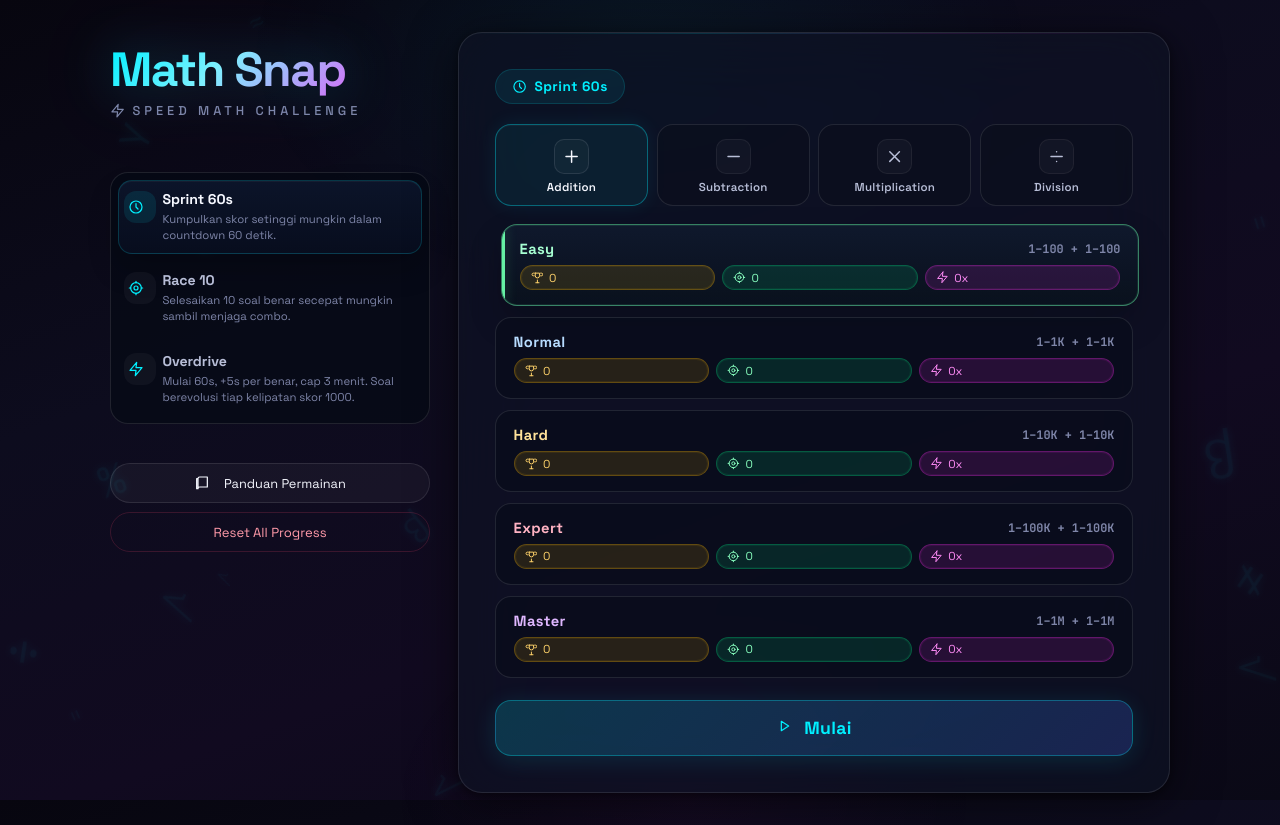
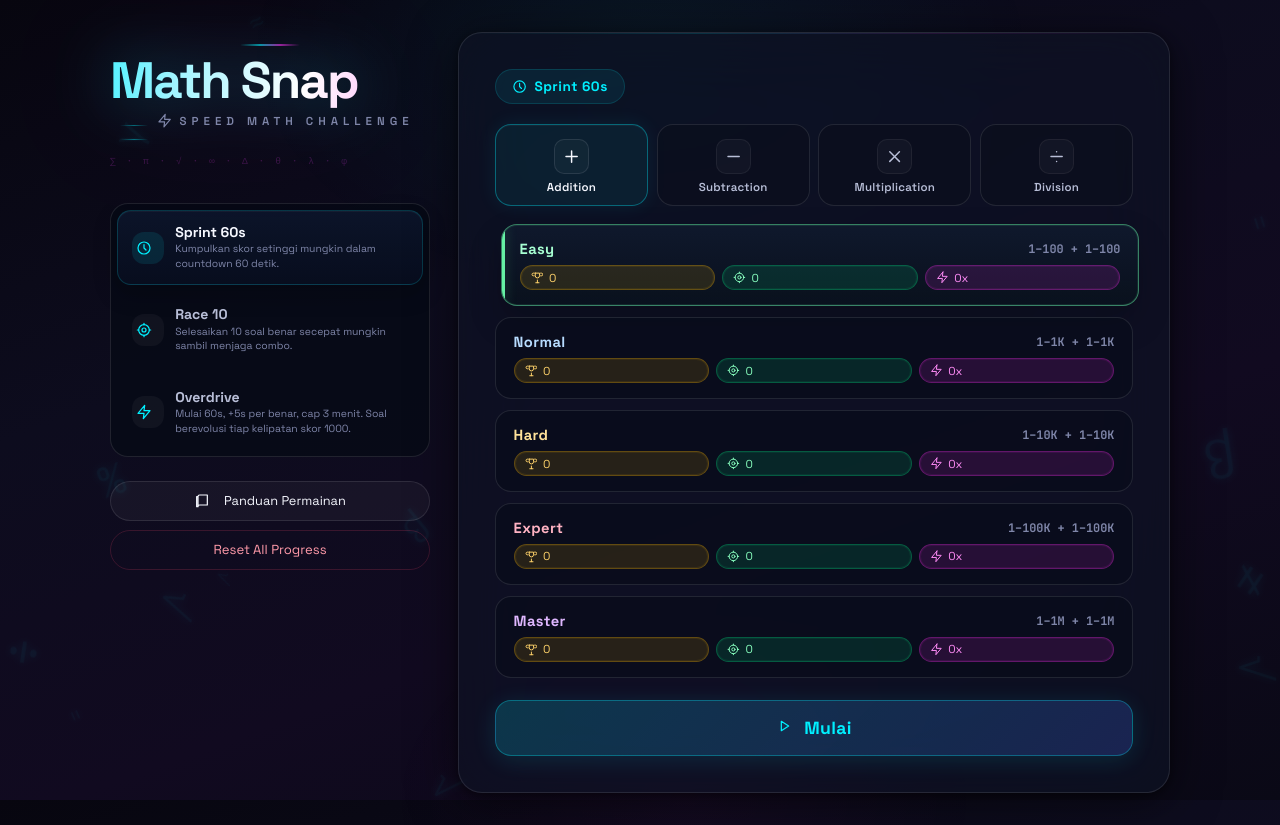
Before and after one commit to Darlayx0/Math-Snap, a website built with Vite: page index.html in a window 1280 px wide. Built offline with nearby package versions, Linux system fonts and the light colour scheme.

Commit message:
fix: fluid 3-col mode layout, icon centering, futuristic title redesign

```diff
--- a/src/main.js
+++ b/src/main.js
@@ -642,8 +642,10 @@ function renderMenu() {
         <div class="menu-panel-left">
           <div class="menu-left-top">
             <div class="header">
+              <div class="title-deco-line"></div>
               <h1>Math Snap</h1>
               <div class="subtitle">${renderLabelIcon('bolt', 'Speed Math Challenge')}</div>
+              <div class="title-formula">∑ · π · √ · ∞ · Δ · θ · λ · φ</div>
             </div>
           </div>
           <div class="menu-left-center">
--- a/src/style.css
+++ b/src/style.css
@@ -190,28 +190,73 @@ body::after {
 .header {
   text-align: center;
   padding: 0.75rem 0;
+  position: relative;
 }
 
 .header h1 {
-  font-size: 3rem;
+  font-size: 3.2rem;
   font-weight: 700;
   font-family: var(--font-display);
-  background: linear-gradient(135deg, var(--neon-cyan) 0%, #7df0ff 35%, var(--neon-magenta) 100%);
+  background: linear-gradient(100deg, var(--neon-cyan) 0%, #a0f4ff 22%, #ffffff 42%, #ffa8f8 62%, var(--neon-magenta) 82%, var(--neon-cyan) 100%);
+  background-size: 200% 100%;
   -webkit-background-clip: text;
   -webkit-text-fill-color: transparent;
   background-clip: text;
-  letter-spacing: -1.5px;
-  margin-bottom: 0.3rem;
-  filter: drop-shadow(0 0 25px rgba(0, 240, 255, 0.25)) drop-shadow(0 0 50px rgba(255, 44, 241, 0.12));
-  line-height: 1.1;
+  letter-spacing: -2px;
+  margin-bottom: 0.35rem;
+  filter: drop-shadow(0 0 30px rgba(0, 240, 255, 0.35)) drop-shadow(0 0 60px rgba(255, 44, 241, 0.18));
+  line-height: 1.05;
+  animation: titleShimmer 6s ease-in-out infinite;
+  position: relative;
+}
+
+@keyframes titleShimmer {
+  0%, 100% { background-position: 0% 50%; }
+  50% { background-position: 100% 50%; }
 }
 
 .header .subtitle {
-  font-size: 0.8rem;
+  font-size: 0.72rem;
   color: var(--text-dim);
-  font-weight: 500;
-  letter-spacing: 4px;
+  font-weight: 600;
+  letter-spacing: 5px;
   text-transform: uppercase;
+  position: relative;
+}
+
+.header .subtitle::before,
+.header .subtitle::after {
+  content: '';
+  display: inline-block;
+  width: 28px;
+  height: 1px;
+  background: linear-gradient(90deg, transparent, rgba(0, 240, 255, 0.4), transparent);
+  vertical-align: middle;
+  margin: 0 0.6rem;
+}
+
+.title-deco-line {
+  width: 60px;
+  height: 2px;
+  margin: 0 auto 0.5rem;
+  background: linear-gradient(90deg, transparent, var(--neon-cyan), var(--neon-magenta), transparent);
+  border-radius: 2px;
+  opacity: 0.6;
+}
+
+.title-formula {
+  margin-top: 0.55rem;
+  font-family: var(--font-mono);
+  font-size: 0.6rem;
+  letter-spacing: 2.5px;
+  color: rgba(0, 240, 255, 0.22);
+  text-transform: none;
+  animation: formulaGlow 4s ease-in-out infinite alternate;
+}
+
+@keyframes formulaGlow {
+  0% { color: rgba(0, 240, 255, 0.18); }
+  100% { color: rgba(255, 44, 241, 0.22); }
 }
 
 .page-header {
@@ -458,9 +503,9 @@ body::after {
 /* Mode Switch */
 .mode-switch {
   display: grid;
-  grid-template-columns: repeat(3, 1fr);
-  gap: 0.55rem;
-  padding: 0.45rem;
+  grid-template-columns: 1fr 1fr 1fr;
+  gap: 0.35rem;
+  padding: 0.35rem;
   background: rgba(6, 10, 22, 0.72);
   border: 1px solid var(--glass-border);
   border-radius: calc(var(--radius-md) + 2px);
@@ -468,67 +513,84 @@ body::after {
   overflow: hidden;
 }
 
-.mode-switch::-webkit-scrollbar {
-  display: none;
-}
-
 .mode-tab {
   appearance: none;
   border: 1px solid transparent;
   background: transparent;
   color: var(--text-muted);
-  border-radius: 14px;
-  padding: 0.6rem 0.3rem;
-  display: flex;
-  align-items: center;
-  gap: 0.4rem;
+  border-radius: 12px;
+  padding: 0.55rem 0.25rem;
+  display: flex;
+  flex-direction: column;
+  align-items: center;
   justify-content: center;
-  text-align: left;
+  gap: 0.3rem;
+  text-align: center;
   cursor: pointer;
   transition: all 0.25s ease;
   font-family: var(--font-display);
+  width: 100%;
+  min-width: 0;
+  overflow: hidden;
+}
+
+.mode-tab:hover {
+  background: rgba(255, 255, 255, 0.04);
+  color: var(--text-main);
 }
 
 .mode-tab.is-active {
   background: linear-gradient(180deg, rgba(12, 21, 43, 0.96), rgba(8, 14, 31, 0.92));
   border-color: rgba(0, 240, 255, 0.18);
   color: var(--text-main);
-  box-shadow: 0 14px 30px rgba(0, 0, 0, 0.22), inset 0 1px 0 rgba(255, 255, 255, 0.04);
+  box-shadow: 0 8px 24px rgba(0, 0, 0, 0.22), inset 0 1px 0 rgba(255, 255, 255, 0.04);
 }
 
 .mode-tab-icon {
-  display: inline-flex;
+  display: flex;
   align-items: center;
   justify-content: center;
-  width: 2rem;
-  height: 2rem;
-  border-radius: 12px;
+  width: 1.65rem;
+  height: 1.65rem;
+  border-radius: 10px;
   background: rgba(255, 255, 255, 0.04);
   color: var(--neon-cyan);
   flex-shrink: 0;
 }
 
+.mode-tab-icon .button-icon {
+  width: 0.85rem;
+  height: 0.85rem;
+}
+
 .mode-tab.is-active .mode-tab-icon {
   background: rgba(0, 240, 255, 0.1);
 }
 
 .mode-tab-copy {
   min-width: 0;
+  width: 100%;
   display: flex;
   flex-direction: column;
-  gap: 0.18rem;
+  align-items: center;
+  gap: 0.1rem;
+  overflow: hidden;
 }
 
 .mode-tab-label {
-  font-size: 0.88rem;
+  font-size: 0.7rem;
   font-weight: 700;
   color: inherit;
   line-height: 1.2;
+  white-space: nowrap;
+  overflow: hidden;
+  text-overflow: ellipsis;
+  max-width: 100%;
 }
 
 .mode-tab-desc {
-  font-size: 0.71rem;
-  line-height: 1.45;
+  font-size: 0.65rem;
+  line-height: 1.4;
   color: var(--text-dim);
   display: none;
 }
@@ -2370,8 +2432,12 @@ body::after {
   .menu-left-top { text-align: left; }
   .menu-left-top .header { text-align: left; }
   .menu-left-center { flex: 1; justify-content: center; }
-  .mode-switch { display: grid; grid-template-columns: 1fr; gap: 0.45rem; overflow: visible; }
-  .mode-tab { min-width: 0; flex: 1 1 auto; align-items: flex-start; }
+  .mode-switch { grid-template-columns: 1fr; gap: 0.45rem; overflow: visible; }
+  .mode-tab { flex-direction: row; align-items: center; justify-content: flex-start; gap: 0.7rem; padding: 0.8rem 0.9rem; text-align: left; border-radius: 14px; }
+  .mode-tab-icon { width: 2rem; height: 2rem; border-radius: 12px; }
+  .mode-tab-icon .button-icon { width: 1rem; height: 1rem; }
+  .mode-tab-copy { align-items: flex-start; }
+  .mode-tab-label { font-size: 0.88rem; }
   .mode-tab-desc { display: block; }
   .menu-left-bottom { display: flex; flex-direction: column; align-items: stretch; gap: 0.55rem; }
   .mobile-actions { display: none; }
```
